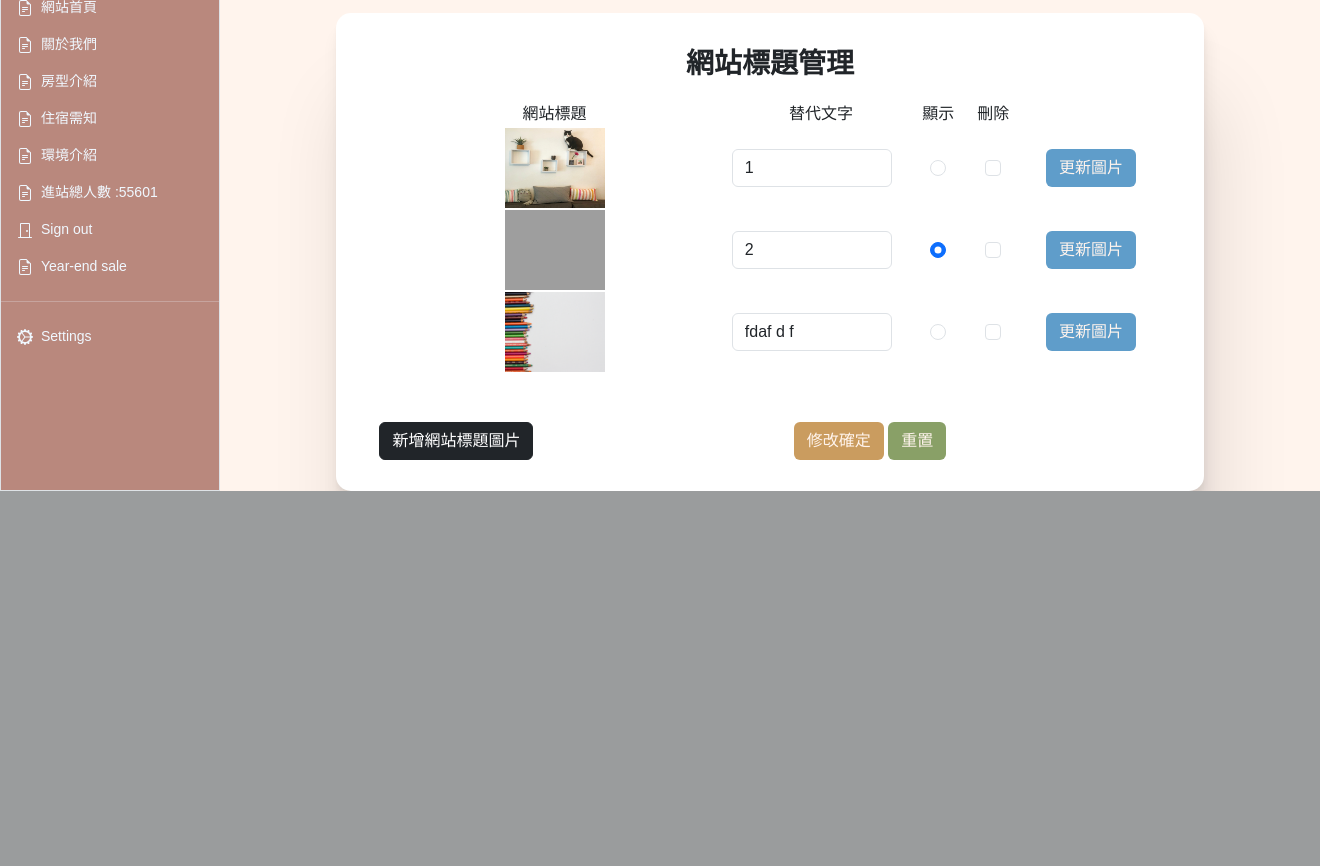
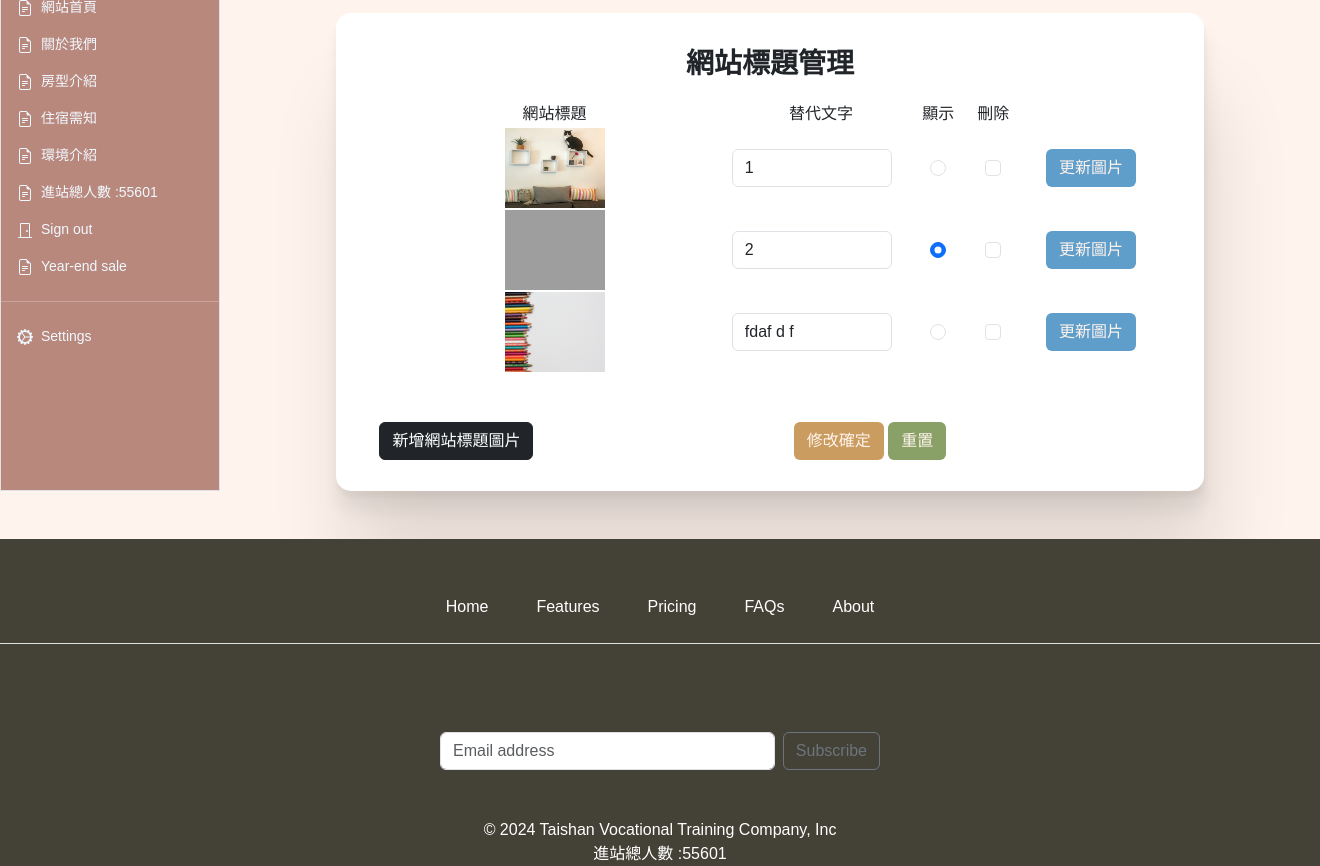
Before and after one commit to weii917/hw_FullEnd_PHP, a PHP site: page /test/back.php in a window 1320 px wide; the page is wider, and only the part inside the window is pictured. Shown: the part 601-1467 px from the top of that part. Before the commit the page ends 1092 px from the top of that part, so only its background shows below. Run offline with PHP 8.4, Linux system fonts and the light colour scheme; the visitor is signed in with stand-in values (Sample User, id 1); data comes from the database, SQL or seed files in the repository; some libraries are stand-ins or nearby versions; grey boxes are pictures that could not be loaded.

Commit message:
修改錯誤

```diff
--- a/back.php
+++ b/back.php
@@ -19,8 +19,8 @@ if (!isset($_SESSION['login'])) {
 
   <link rel="canonical" href="https://getbootstrap.com/docs/5.3/examples/dashboard/">
   <!--bootstrap css js -->
-  <link rel="stylesheet" href="../plugin/css/bootstrap.css">
-  <script src="../plugin/js/bootstrap.bundle.js"></script>
+  <link rel="stylesheet" href="./plugin/css/bootstrap.css">
+  <script src="./plugin/js/bootstrap.bundle.js"></script>
   <!--bootstrap css js end -->
   <!-- 乙級原有的 -->
   <link href="./css/css.css" rel="stylesheet" type="text/css">
@@ -492,7 +492,40 @@ if (!isset($_SESSION['login'])) {
     </div>
     </main>
   </div>
-  </div>
+
+  <div class="row mt-5 my-footer">
+		<div class="container">
+			<footer class="">
+				<ul class="nav justify-content-center border-bottom pb-3 mb-5 mt-5 p-5">
+					<li class="nav-item"><a href="./index.php" class="nav-link px-4 text-white">Home</a></li>
+					<li class="nav-item"><a href="./index.php" class="nav-link px-4 text-white">Features</a></li>
+					<li class="nav-item"><a href="./index.php" class="nav-link px-4 text-white">Pricing</a></li>
+					<li class="nav-item"><a href="./index.php" class="nav-link px-4 text-white">FAQs</a></li>
+					<li class="nav-item"><a href="./index.php" class="nav-link px-4 text-white">About</a></li>
+				</ul>
+
+				<div class=" col-4 mx-auto">
+					<p class=" text-white"><?= $Bottom->find(2)['bottom']; ?><br><?= $Bottom->find(3)['bottom']; ?></p>
+
+				</div>
+
+				<div class="mx-auto col-4 d-flex flex-column flex-sm-row w-10 gap-2">
+					<label for="newsletter1" class="visually-hidden">Email address</label>
+					<input id="newsletter1" type="text" class="form-control" placeholder="Email address">
+					<button class="btn btn-outline-secondary" type="button">Subscribe</button>
+				</div>
+				<ul class="nav justify-content-center  pb-3 mt-4">
+					<li><a style="color:white" href="#"><i style="font-size:36px;  width:50px; height:24px;" class="fa-brands fa-line"></i></a></li>
+					<li><a style="color:white" href="#"><i style="font-size:36px;  width:50px; height:24px;" class="fa-brands fa-square-instagram"></i></a></li>
+					<li><a style="color:white" href="#"><i style="font-size:36px;  width:50px; height:24px;" class="fa-brands fa-facebook"></i></a></li>
+				</ul>
+				<div class="mt-2 text-center text-white">&copy; <?= $Bottom->find(1)['bottom']; ?><br>
+					進站總人數 :<?= $Total->find(1)['total']; ?>
+				</div>
+
+
+			</footer>
+		</div>
   <script src="../assets/dist/js/bootstrap.bundle.min.js"></script>
 
   <script src="https://cdn.jsdelivr.net/npm/chart.js@4.3.2/dist/chart.umd.js" integrity="sha384-eI7PSr3L1XLISH8JdDII5YN/njoSsxfbrkCTnJrzXt+ENP5MOVBxD+l6sEG4zoLp" crossorigin="anonymous"></script>
```
Also changed, not shown: api/check.php (+8 -2 lines), front/book.php (+6 -1 lines), front/login.php (+6 -6 lines).
